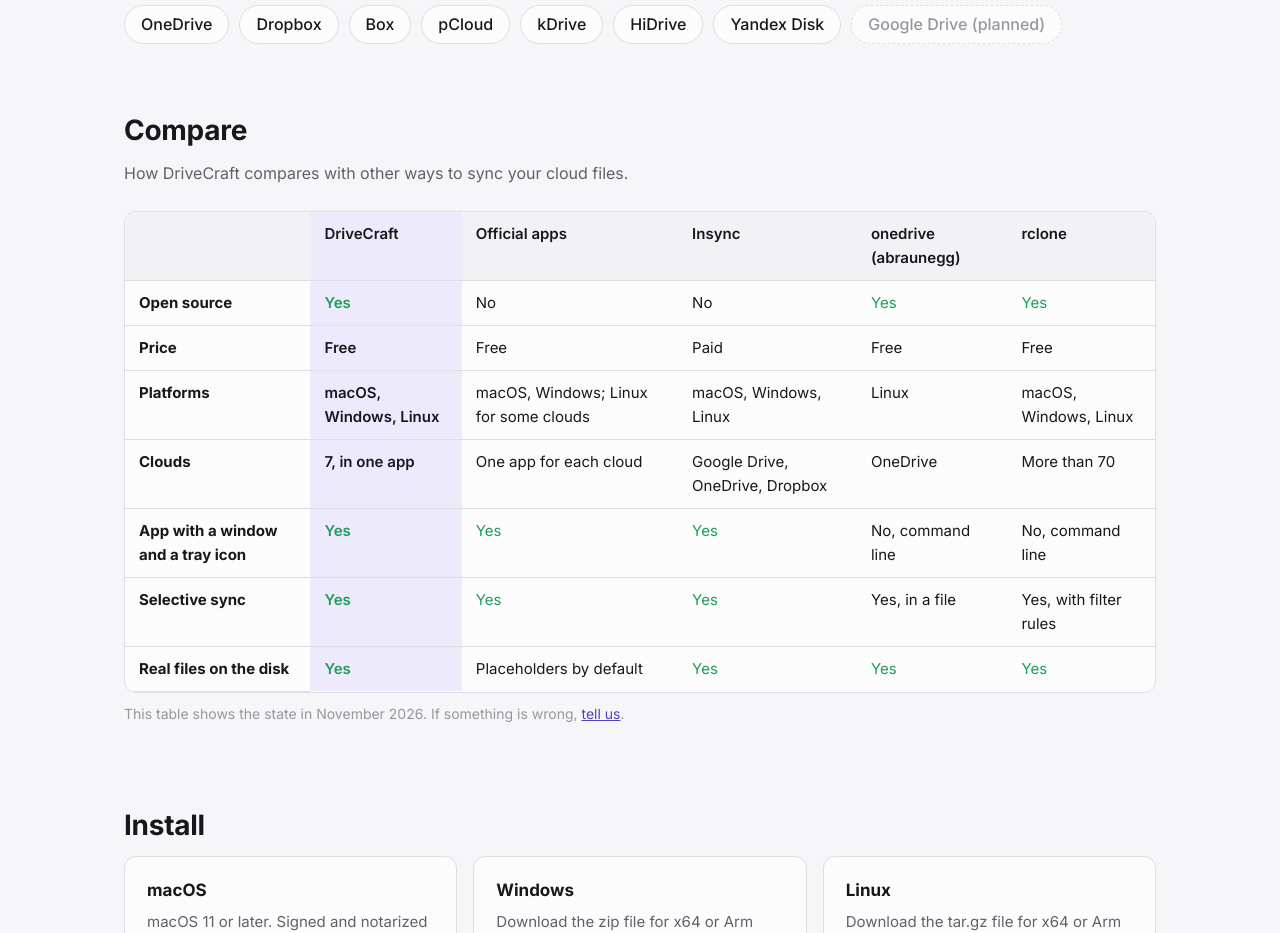
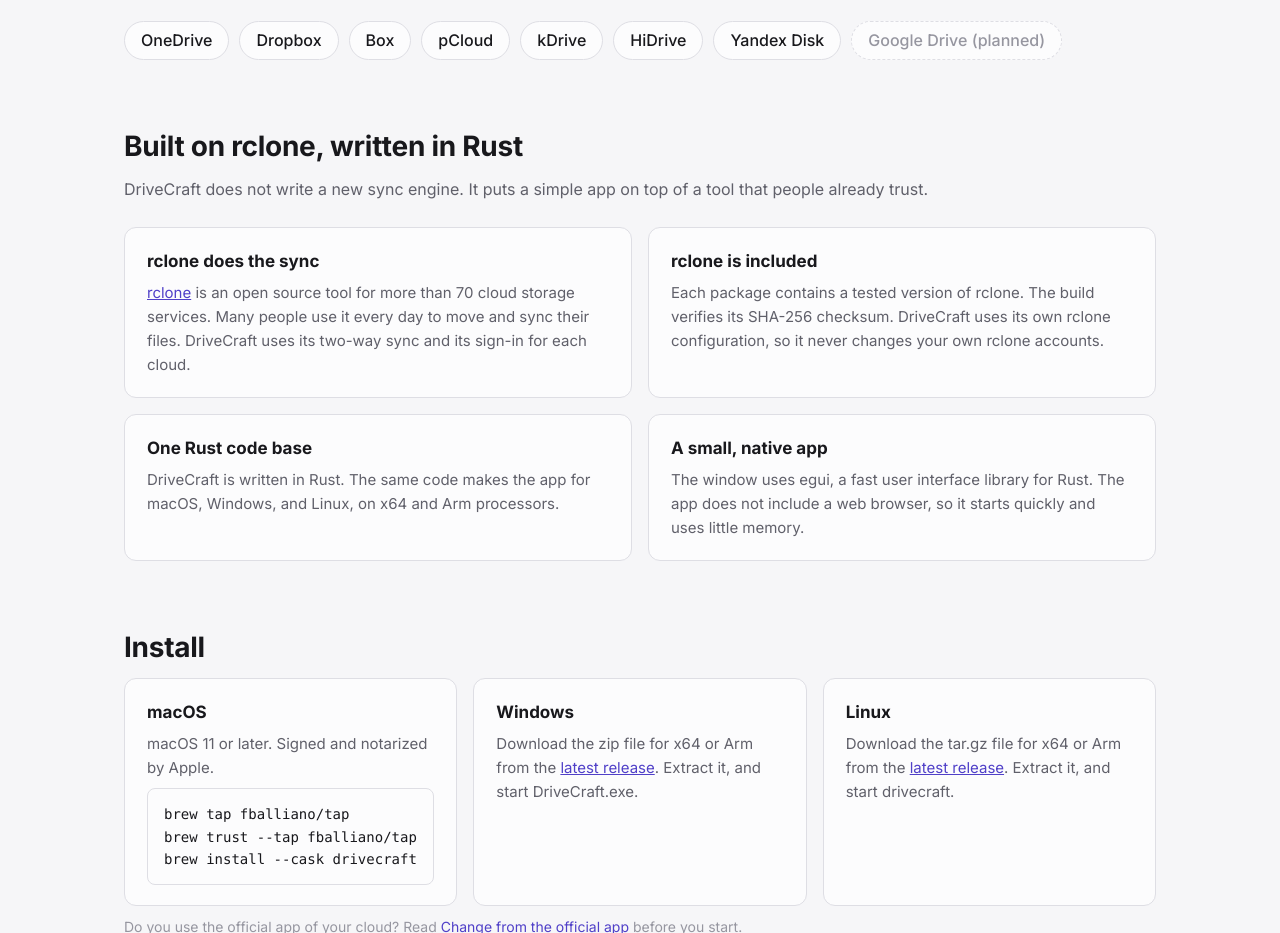
Before and after one commit to fballiano/drivecraft, a plain HTML site: page docs/index.html in a window 1280 px wide. Shown: the part 1867-2800 px from the top of the page. Drawn offline with Linux system fonts and the light colour scheme.

Commit message:
Website and README: explain rclone and Rust instead of a comparison
- Remove the comparison with other clients.
- Add "Built on rclone, written in Rust".
- The website has a top bar with a GitHub link, and the GitHub logo on each GitHub link.

```diff
--- a/docs/index.html
+++ b/docs/index.html
@@ -20,14 +20,14 @@
     --chrome: #F6F6F8; --card: #FCFCFD; --border: #DEDEE4; --field: #F2F2F5;
     --text: #18181C; --dim: #60606A; --faint: #9696A0;
     --accent: #6C5CE7; --accent-text: #5040C8; --accent-soft: rgba(108, 92, 231, .10);
-    --primary-bg: #141418; --primary-text: #FFFFFF; --success: #1E9E5A;
+    --primary-bg: #141418; --primary-text: #FFFFFF;
   }
   @media (prefers-color-scheme: dark) {
     :root {
       --chrome: #141415; --card: #1A1A1C; --border: #28282C; --field: #232326;
       --text: #ECECF0; --dim: #96969E; --faint: #606068;
       --accent: #8B7CF6; --accent-text: #D6D0FF; --accent-soft: rgba(139, 124, 246, .14);
-      --primary-bg: #F6F6F8; --primary-text: #0C0C0E; --success: #5CCC8C;
+      --primary-bg: #F6F6F8; --primary-text: #0C0C0E;
     }
   }
   * { box-sizing: border-box; }
@@ -39,8 +39,13 @@
   a { color: var(--accent-text); }
   code, pre { font-family: ui-monospace, SFMono-Regular, Menlo, Consolas, monospace; font-size: 14px; }
   .wrap { max-width: 1080px; margin: 0 auto; padding: 0 24px; }
+  .topbar { display: flex; align-items: center; justify-content: space-between; height: 64px; }
+  .topbar a { display: inline-flex; align-items: center; gap: 10px; color: var(--text); text-decoration: none; font-weight: 600; }
+  .topbar .github { color: var(--dim); font-weight: 500; }
+  .topbar .github:hover { color: var(--text); }
+  .topbar svg { width: 22px; height: 22px; }
   header.hero {
-    text-align: center; padding: 72px 0 40px;
+    text-align: center; padding: 24px 0 40px;
     background: radial-gradient(ellipse 70% 60% at 50% 0%, var(--accent-soft), transparent);
   }
   .hero img.icon { width: 96px; height: 96px; }
@@ -64,6 +69,7 @@
   h2 { font-size: 28px; letter-spacing: -0.01em; margin: 0 0 8px; }
   .lead { color: var(--dim); margin: 0 0 24px; }
   .grid { display: grid; grid-template-columns: repeat(auto-fit, minmax(280px, 1fr)); gap: 16px; }
+  .grid.two { grid-template-columns: repeat(auto-fit, minmax(min(100%, 400px), 1fr)); }
   .card { background: var(--card); border: 1px solid var(--border); border-radius: 12px; padding: 20px 22px; }
   .card h3 { margin: 0 0 6px; font-size: 17px; }
   .card p { margin: 0; color: var(--dim); font-size: 15px; }
@@ -73,13 +79,6 @@
     padding: 6px 16px; font-weight: 500;
   }
   .providers span.soon { color: var(--faint); border-style: dashed; }
-  .table { overflow-x: auto; background: var(--card); border: 1px solid var(--border); border-radius: 12px; }
-  table { border-collapse: collapse; width: 100%; min-width: 720px; font-size: 15px; }
-  th, td { text-align: left; padding: 10px 14px; border-bottom: 1px solid var(--border); vertical-align: top; }
-  tr:last-child td { border-bottom: 0; }
-  thead th { font-weight: 600; background: var(--field); }
-  th.us, td.us { background: var(--accent-soft); font-weight: 600; }
-  td.yes { color: var(--success); }
   .note { color: var(--faint); font-size: 14px; margin-top: 10px; }
   pre {
     background: var(--card); border: 1px solid var(--border); border-radius: 8px;
@@ -87,13 +86,24 @@
   }
   footer { padding: 56px 0 48px; color: var(--faint); font-size: 14px; text-align: center; }
   footer a { color: var(--dim); }
+  .footer-github { display: inline-flex; align-items: center; gap: 6px; }
+  .footer-github svg { width: 16px; height: 16px; }
   @media (max-width: 600px) {
     .wrap { padding: 0 16px; }
-    header.hero { padding-top: 48px; }
+    header.hero { padding-top: 16px; }
   }
 </style>
 </head>
 <body>
+<svg width="0" height="0" style="position:absolute" aria-hidden="true">
+  <symbol id="github" viewBox="0 0 24 24"><path fill="currentColor" d="M12 .5a11.5 11.5 0 0 0-3.64 22.41c.58.1.79-.25.79-.56v-2c-3.2.7-3.88-1.37-3.88-1.37-.52-1.33-1.28-1.69-1.28-1.69-1.05-.71.08-.7.08-.7 1.16.08 1.77 1.19 1.77 1.19 1.03 1.77 2.7 1.26 3.36.96.1-.75.4-1.26.73-1.55-2.55-.29-5.24-1.28-5.24-5.69 0-1.26.45-2.29 1.19-3.1-.12-.29-.52-1.46.11-3.05 0 0 .97-.31 3.18 1.18a11 11 0 0 1 5.78 0c2.2-1.49 3.17-1.18 3.17-1.18.63 1.59.23 2.76.11 3.05.74.81 1.19 1.84 1.19 3.1 0 4.42-2.7 5.4-5.26 5.68.41.36.78 1.06.78 2.14v3.17c0 .31.21.67.8.56A11.5 11.5 0 0 0 12 .5Z"/></symbol>
+</svg>
+<nav class="topbar wrap">
+  <a class="brand" href="./"><img src="icon.png" alt="" width="28" height="28">DriveCraft</a>
+  <a class="github" href="https://github.com/fballiano/drivecraft" aria-label="DriveCraft on GitHub">
+    <svg aria-hidden="true"><use href="#github"/></svg><span>GitHub</span>
+  </a>
+</nav>
 <header class="hero">
   <div class="wrap">
     <img class="icon" src="icon.png" alt="">
@@ -105,8 +115,8 @@
         Download
       </a>
       <a class="button" href="https://github.com/fballiano/drivecraft">
-        <svg viewBox="0 0 24 24" fill="currentColor" aria-hidden="true"><path d="M12 .5a11.5 11.5 0 0 0-3.64 22.41c.58.1.79-.25.79-.56v-2c-3.2.7-3.88-1.37-3.88-1.37-.52-1.33-1.28-1.69-1.28-1.69-1.05-.71.08-.7.08-.7 1.16.08 1.77 1.19 1.77 1.19 1.03 1.77 2.7 1.26 3.36.96.1-.75.4-1.26.73-1.55-2.55-.29-5.24-1.28-5.24-5.69 0-1.26.45-2.29 1.19-3.1-.12-.29-.52-1.46.11-3.05 0 0 .97-.31 3.18 1.18a11 11 0 0 1 5.78 0c2.2-1.49 3.17-1.18 3.17-1.18.63 1.59.23 2.76.11 3.05.74.81 1.19 1.84 1.19 3.1 0 4.42-2.7 5.4-5.26 5.68.41.36.78 1.06.78 2.14v3.17c0 .31.21.67.8.56A11.5 11.5 0 0 0 12 .5Z"/></svg>
-        Source code
+        <svg aria-hidden="true"><use href="#github"/></svg>
+        View on GitHub
       </a>
     </div>
     <p class="platforms">Free and open source · macOS, Windows, and Linux · MIT or Apache 2.0</p>
@@ -126,7 +136,7 @@
       <div class="card"><h3>Real files</h3><p>Your files are real copies on your disk, not placeholders. They open without a connection.</p></div>
       <div class="card"><h3>You choose first</h3><p>After a sign-in, nothing downloads until you select the folders and start the first sync.</p></div>
       <div class="card"><h3>Safe by design</h3><p>A missing folder stops the sync, so it cannot delete your files online. A file that changed on both sides keeps both versions.</p></div>
-      <div class="card"><h3>Nothing else to install</h3><p>DriveCraft includes rclone, the tested sync engine for more than 70 clouds. You do not need the command line.</p></div>
+      <div class="card"><h3>Free and open source</h3><p>Use DriveCraft at no cost, under the MIT or Apache 2.0 license. Read the code, report problems, or send improvements on GitHub.</p></div>
     </div>
   </section>
 
@@ -141,25 +151,26 @@
   </section>
 
   <section>
-    <h2>Compare</h2>
-    <p class="lead">How DriveCraft compares with other ways to sync your cloud files.</p>
-    <div class="table">
-      <table>
-        <thead>
-          <tr><th></th><th class="us">DriveCraft</th><th>Official apps</th><th>Insync</th><th>onedrive (abraunegg)</th><th>rclone</th></tr>
-        </thead>
-        <tbody>
-          <tr><th>Open source</th><td class="us yes">Yes</td><td>No</td><td>No</td><td class="yes">Yes</td><td class="yes">Yes</td></tr>
-          <tr><th>Price</th><td class="us">Free</td><td>Free</td><td>Paid</td><td>Free</td><td>Free</td></tr>
-          <tr><th>Platforms</th><td class="us">macOS, Windows, Linux</td><td>macOS, Windows; Linux for some clouds</td><td>macOS, Windows, Linux</td><td>Linux</td><td>macOS, Windows, Linux</td></tr>
-          <tr><th>Clouds</th><td class="us">7, in one app</td><td>One app for each cloud</td><td>Google Drive, OneDrive, Dropbox</td><td>OneDrive</td><td>More than 70</td></tr>
-          <tr><th>App with a window and a tray icon</th><td class="us yes">Yes</td><td class="yes">Yes</td><td class="yes">Yes</td><td>No, command line</td><td>No, command line</td></tr>
-          <tr><th>Selective sync</th><td class="us yes">Yes</td><td class="yes">Yes</td><td class="yes">Yes</td><td>Yes, in a file</td><td>Yes, with filter rules</td></tr>
-          <tr><th>Real files on the disk</th><td class="us yes">Yes</td><td>Placeholders by default</td><td class="yes">Yes</td><td class="yes">Yes</td><td class="yes">Yes</td></tr>
-        </tbody>
-      </table>
+    <h2>Built on rclone, written in Rust</h2>
+    <p class="lead">DriveCraft does not write a new sync engine. It puts a simple app on top of a tool that people already trust.</p>
+    <div class="grid two">
+      <div class="card">
+        <h3>rclone does the sync</h3>
+        <p><a href="https://rclone.org">rclone</a> is an open source tool for more than 70 cloud storage services. Many people use it every day to move and sync their files. DriveCraft uses its two-way sync and its sign-in for each cloud.</p>
+      </div>
+      <div class="card">
+        <h3>rclone is included</h3>
+        <p>Each package contains a tested version of rclone. The build verifies its SHA-256 checksum. DriveCraft uses its own rclone configuration, so it never changes your own rclone accounts.</p>
+      </div>
+      <div class="card">
+        <h3>One Rust code base</h3>
+        <p>DriveCraft is written in Rust. The same code makes the app for macOS, Windows, and Linux, on x64 and Arm processors.</p>
+      </div>
+      <div class="card">
+        <h3>A small, native app</h3>
+        <p>The window uses egui, a fast user interface library for Rust. The app does not include a web browser, so it starts quickly and uses little memory.</p>
+      </div>
     </div>
-    <p class="note">This table shows the state in November 2026. If something is wrong, <a href="https://github.com/fballiano/drivecraft/issues">tell us</a>.</p>
   </section>
 
   <section>
@@ -187,7 +198,7 @@ brew install --cask drivecraft</code></pre>
 
 <footer class="wrap">
   <p>DriveCraft is made by <a href="https://fabrizioballiano.com">Fabrizio Balliano</a>. It uses <a href="https://rclone.org">rclone</a>, the <a href="https://rsms.me/inter/">Inter</a> font, and <a href="https://lucide.dev">Lucide</a> icons.</p>
-  <p><a href="https://github.com/sponsors/fballiano">Sponsor the project</a> · <a href="https://github.com/fballiano/drivecraft/issues">Report a problem</a></p>
+  <p><a class="footer-github" href="https://github.com/fballiano/drivecraft"><svg aria-hidden="true"><use href="#github"/></svg>Source code on GitHub</a> · <a href="https://github.com/sponsors/fballiano">Sponsor the project</a> · <a href="https://github.com/fballiano/drivecraft/issues">Report a problem</a></p>
 </footer>
 </body>
 </html>
```
Also changed, not shown: 1 other file.
